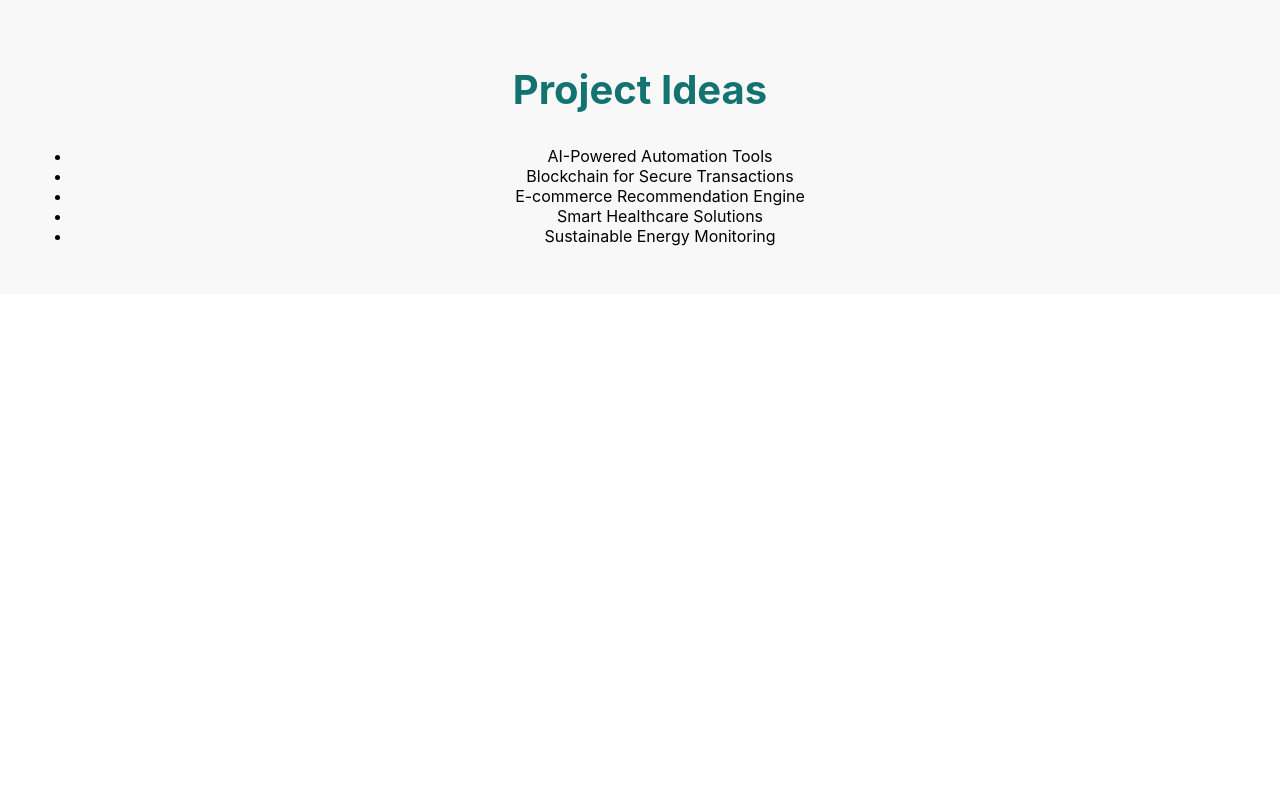
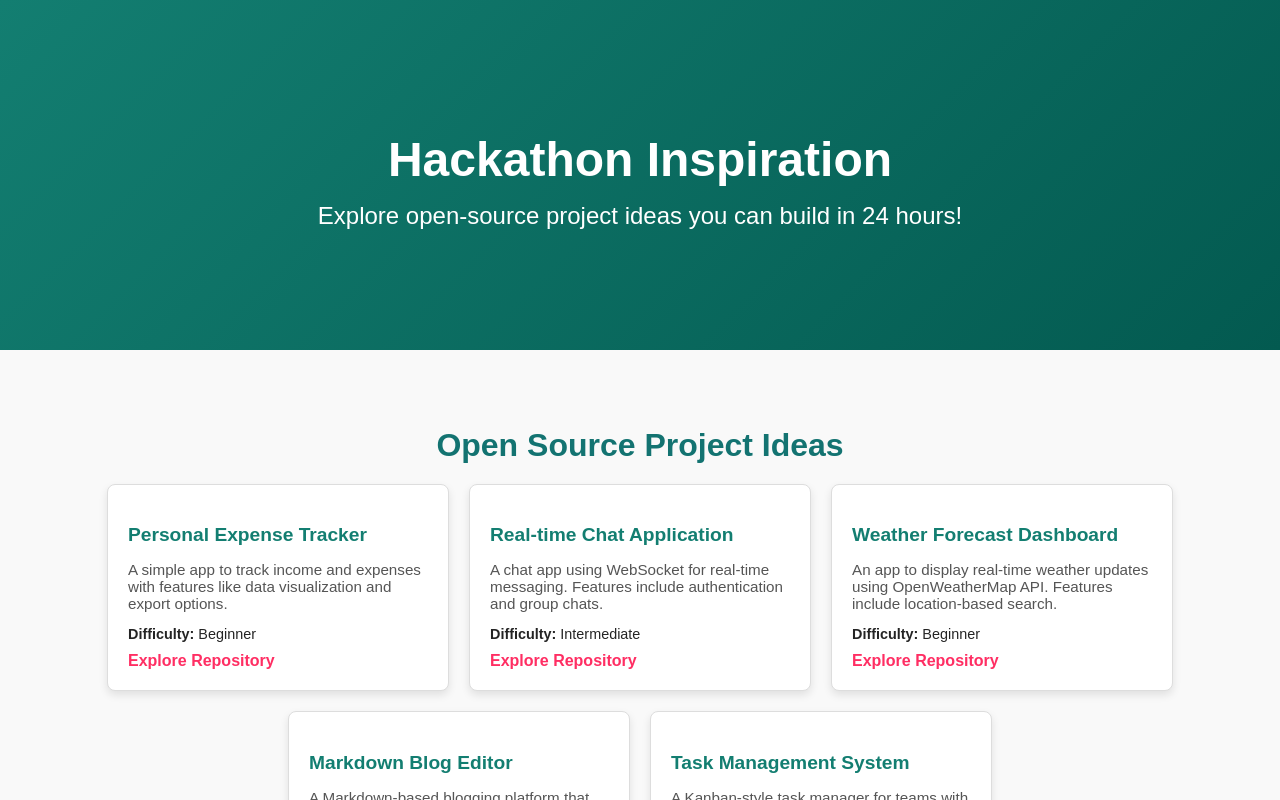
Before and after one commit to itanand/8848hackathon, a React (Create React App) app: page /projects-ideas in a window 1280 px wide. Shown: the top 800 px of the page. Built offline with nearby package versions, Linux system fonts and the light colour scheme.

Commit message:
Project ideas

```diff
--- a/src/components/ProjectIdeas.css
+++ b/src/components/ProjectIdeas.css
@@ -1,40 +1,89 @@
-.projects-ideas {
-  padding: 2rem;
-  text-align: center;
-  background-color: #f8f8f8;
+/* General Section */
+.hackathon-container {
+  font-family: "Arial", sans-serif;
+  color: #242424;
 }
 
-.projects-ideas h2 {
-  font-size: 2.5rem;
-  color: #137371;
-  margin-bottom: 2rem;
+/* Hero Section */
+.hero-section {
+  text-align: center;
+  padding: 100px 20px;
+  background: linear-gradient(135deg, #137e71, #035a50);
+  color: #fff;
 }
 
-.ideas-list {
+.hero-title {
+  font-size: 3rem;
+  font-weight: bold;
+  margin-bottom: 15px;
+}
+
+.hero-subtitle {
+  font-size: 1.5rem;
+  margin-top: 10px;
+}
+
+/* Projects Section */
+.projects-section {
+  padding: 50px 20px;
+  background: #f9f9f9;
+}
+
+.section-title {
+  text-align: center;
+  font-size: 2rem;
+  color: #035a50;
+  margin-bottom: 30px;
+}
+
+.projects-list {
   display: flex;
   flex-wrap: wrap;
-  gap: 2rem;
+  gap: 20px;
   justify-content: center;
 }
 
-.idea-card {
-  background: #fff;
+.project-card {
+  background: #ffffff;
   border: 1px solid #ddd;
   border-radius: 8px;
-  box-shadow: 0 4px 6px rgba(0, 0, 0, 0.1);
-  padding: 1.5rem;
+  padding: 20px;
   width: 300px;
-  text-align: left;
+  box-shadow: 0px 4px 8px rgba(0, 0, 0, 0.1);
+  transition: transform 0.2s, box-shadow 0.2s;
 }
 
-.idea-card h3 {
-  font-size: 1.5rem;
-  color: #137371;
-  margin-bottom: 1rem;
+.project-card:hover {
+  transform: translateY(-5px);
+  box-shadow: 0px 6px 12px rgba(0, 0, 0, 0.2);
 }
 
-.idea-card p {
+.project-title {
+  font-size: 1.2rem;
+  font-weight: bold;
+  margin-bottom: 10px;
+  color: #137e71;
+}
+
+.project-description {
+  font-size: 0.95rem;
+  margin-bottom: 10px;
+  color: #555;
+}
+
+.project-difficulty {
+  font-size: 0.9rem;
+  margin-bottom: 10px;
+}
+
+.project-link {
+  text-decoration: none;
   font-size: 1rem;
-  color: #555;
-  line-height: 1.5;
+  font-weight: bold;
+  color: #ff2e63;
+  transition: color 0.3s ease;
 }
+
+.project-link:hover {
+  color: #e42e50;
+}
--- a/src/components/ProjectIdeas.js
+++ b/src/components/ProjectIdeas.js
@@ -1,24 +1,42 @@
 import React from "react";
-import "./ProjectIdeas.css"; // Optional: Add custom styles if needed
+import { PROJECTIDEAS } from "./constants"; // Import the project ideas
+import "./ProjectIdeas.css"; // Import CSS
 
 const ProjectIdeas = () => {
-  const projectIdeas = [
-    "AI-Powered Automation Tools",
-    "Blockchain for Secure Transactions",
-    "E-commerce Recommendation Engine",
-    "Smart Healthcare Solutions",
-    "Sustainable Energy Monitoring",
-  ];
+  return (
+    <div className="hackathon-container">
+      <header className="hero-section">
+        <div className="hero-container">
+          <h1 className="hero-title">Hackathon Inspiration</h1>
+          <p className="hero-subtitle">
+            Explore open-source project ideas you can build in 24 hours!
+          </p>
+        </div>
+      </header>
 
-  return (
-    <section className="projects-ideas">
-      <h2>Project Ideas</h2>
-      <ul>
-        {projectIdeas.map((idea, index) => (
-          <li key={index}>{idea}</li>
-        ))}
-      </ul>
-    </section>
+      <section className="projects-section">
+        <h2 className="section-title">Open Source Project Ideas</h2>
+        <div className="projects-list">
+          {PROJECTIDEAS.map((project, index) => (
+            <div className="project-card" key={index}>
+              <h3 className="project-title">{project.name}</h3>
+              <p className="project-description">{project.description}</p>
+              <p className="project-difficulty">
+                <strong>Difficulty:</strong> {project.difficulty}
+              </p>
+              <a
+                href={project.repoLink}
+                className="project-link"
+                target="_blank"
+                rel="noopener noreferrer"
+              >
+                Explore Repository
+              </a>
+            </div>
+          ))}
+        </div>
+      </section>
+    </div>
   );
 };
 
--- a/src/components/constants.js
+++ b/src/components/constants.js
@@ -41,3 +41,42 @@ export const THEMES = [
       tools: ["TensorFlow", "PyTorch", "Pandas", "scikit-learn"],
     },
   ];
+
+
+  export const  PROJECTIDEAS = [
+    {
+      name: "Personal Expense Tracker",
+      description:
+        "A simple app to track income and expenses with features like data visualization and export options.",
+      difficulty: "Beginner",
+      repoLink: "https://github.com/example/expense-tracker",
+    },
+    {
+      name: "Real-time Chat Application",
+      description:
+        "A chat app using WebSocket for real-time messaging. Features include authentication and group chats.",
+      difficulty: "Intermediate",
+      repoLink: "https://github.com/example/chat-app",
+    },
+    {
+      name: "Weather Forecast Dashboard",
+      description:
+        "An app to display real-time weather updates using OpenWeatherMap API. Features include location-based search.",
+      difficulty: "Beginner",
+      repoLink: "https://github.com/example/weather-dashboard",
+    },
+    {
+      name: "Markdown Blog Editor",
+      description:
+        "A Markdown-based blogging platform that allows users to write, edit, and publish blogs.",
+      difficulty: "Intermediate",
+      repoLink: "https://github.com/example/markdown-blog",
+    },
+    {
+      name: "Task Management System",
+      description:
+        "A Kanban-style task manager for teams with drag-and-drop functionality and user authentication.",
+      difficulty: "Advanced",
+      repoLink: "https://github.com/example/task-manager",
+    },
+  ];
```
